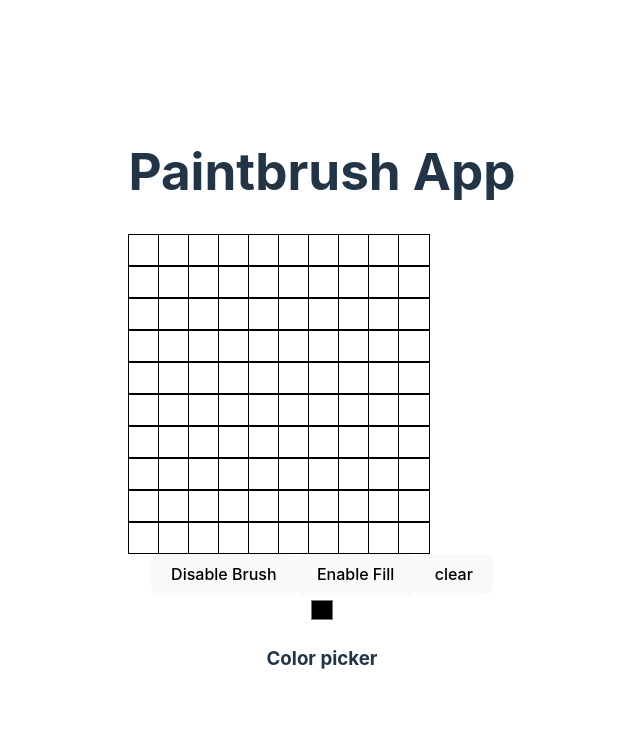
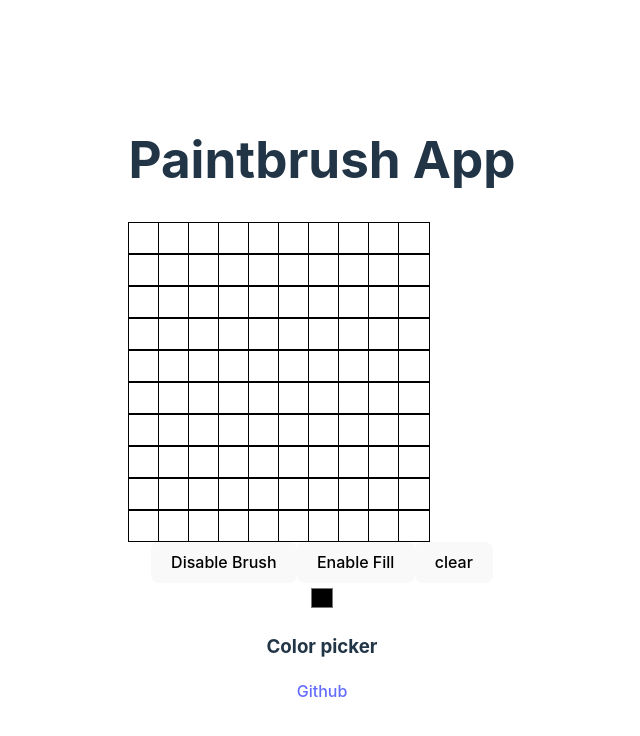
Before and after one commit to ilyashusterman/paintbrush, a React (Vite) app: page / in a window 1280 px wide. Shown: the top 736 px of the page, without its empty margins (318-958 px from the left). Built offline with nearby package versions, Linux system fonts and the light colour scheme.

Commit message:
add: github link

```diff
--- a/src/App.tsx
+++ b/src/App.tsx
@@ -149,6 +149,7 @@ const PaintbrushApp: React.FC = () => {
         setSelectedColor={setSelectedColor}
         selectedColor={selectedColor}
       />
+      <a href="https://github.com/ilyashusterman/paintbrush">Github</a>
     </div>
   );
 };
```
